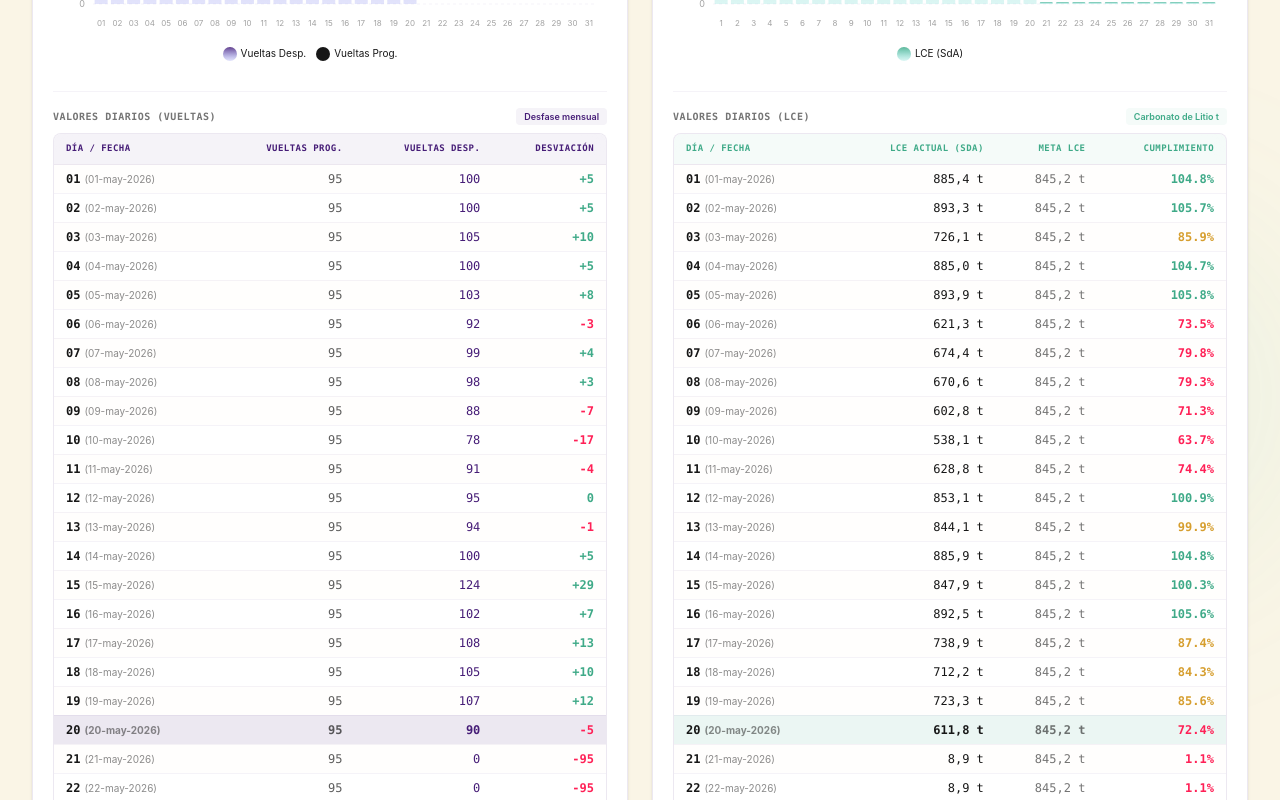
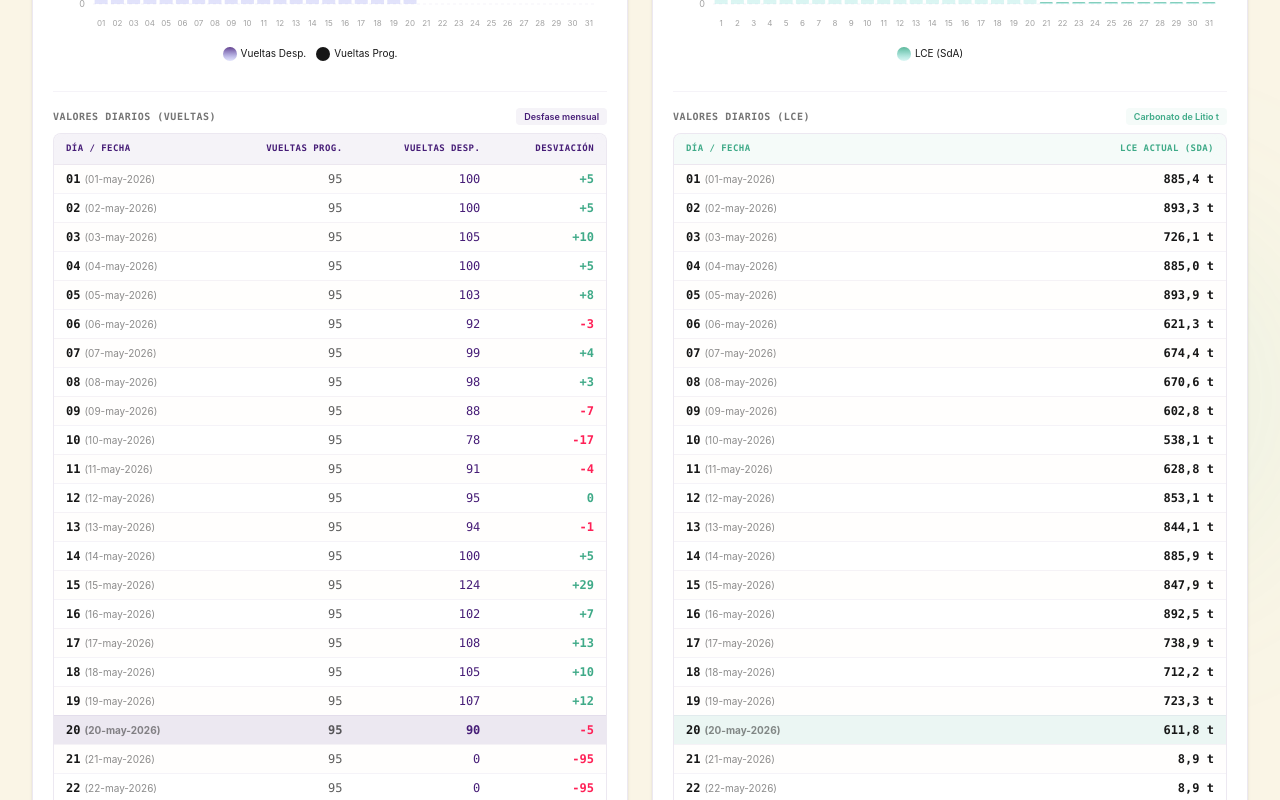
Before and after one commit to MushuAlberto/LCE, a React (Vite) app: page / in a window 1280 px wide. Shown: the part 1380-2180 px from the top of the page. Built offline with nearby package versions, Linux system fonts and the light colour scheme.

Commit message:
Update DashboardCharts.tsx

```diff
--- a/src/components/DashboardCharts.tsx
+++ b/src/components/DashboardCharts.tsx
@@ -319,15 +319,11 @@ export function DashboardCharts({ logs, selectedDate }: DashboardChartsProps) {
                   <tr className="border-b border-nucleo/10">
                     <th className="px-3 py-2 text-[9px] font-bold text-[#3FAA88] font-mono tracking-wider uppercase">Día / Fecha</th>
                     <th className="px-3 py-2 text-[9px] font-bold text-[#3FAA88] font-mono tracking-wider uppercase text-right flex-1">LCE Actual (SdA)</th>
-                    <th className="px-3 py-2 text-[9px] font-bold text-[#3FAA88] font-mono tracking-wider uppercase text-right">Meta LCE</th>
-                    <th className="px-3 py-2 text-[9px] font-bold text-[#3FAA88] font-mono tracking-wider uppercase text-right">Cumplimiento</th>
                   </tr>
                 </thead>
                 <tbody className="divide-y divide-nucleo/5">
                   {logs.map((log) => {
                     const isSelected = log.fecha === selectedDate;
-                    const lceTarget = log.lceProgramado;
-                    const pct = lceTarget > 0 ? (log.lceActual / lceTarget) * 100 : 0;
                     const dayNum = new Date(log.fecha + "T00:00:00").getDate();
 
                     return (
@@ -343,16 +339,8 @@ export function DashboardCharts({ logs, selectedDate }: DashboardChartsProps) {
                           <span className="font-mono font-bold mr-1">{String(dayNum).padStart(2, "0")}</span>
                           <span className="text-[10px] text-tecnico/50">({formatShortDateSpanish(log.fecha)})</span>
                         </td>
-                        <td className="px-3 py-1.5 text-tecnico text-right font-mono">
+                        <td className="px-3 py-1.5 text-tecnico text-right font-mono font-bold">
                           {new Intl.NumberFormat("es-CL", { minimumFractionDigits: 1, maximumFractionDigits: 1 }).format(log.lceActual)} t
-                        </td>
-                        <td className="px-3 py-1.5 text-tecnico/60 text-right font-mono">
-                          {new Intl.NumberFormat("es-CL", { minimumFractionDigits: 1, maximumFractionDigits: 1 }).format(lceTarget)} t
-                        </td>
-                        <td className={`px-3 py-1.5 text-right font-mono font-bold ${
-                          pct >= 100 ? "text-[#3FAA88]" : pct >= 80 ? "text-[#D69E2E]" : "text-rose-500"
-                        }`}>
-                          {pct.toFixed(1)}%
                         </td>
                       </tr>
                     );
```
